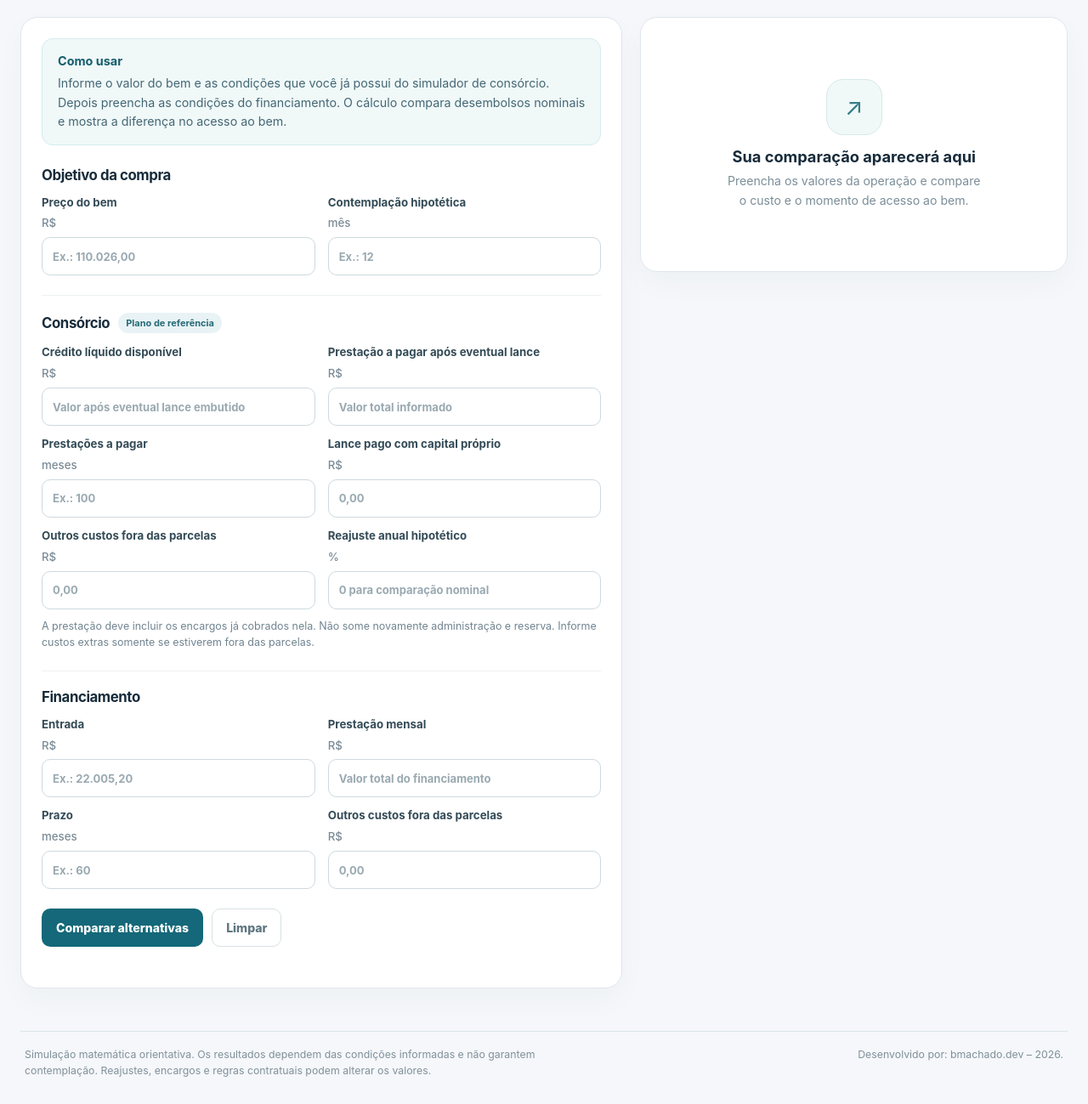
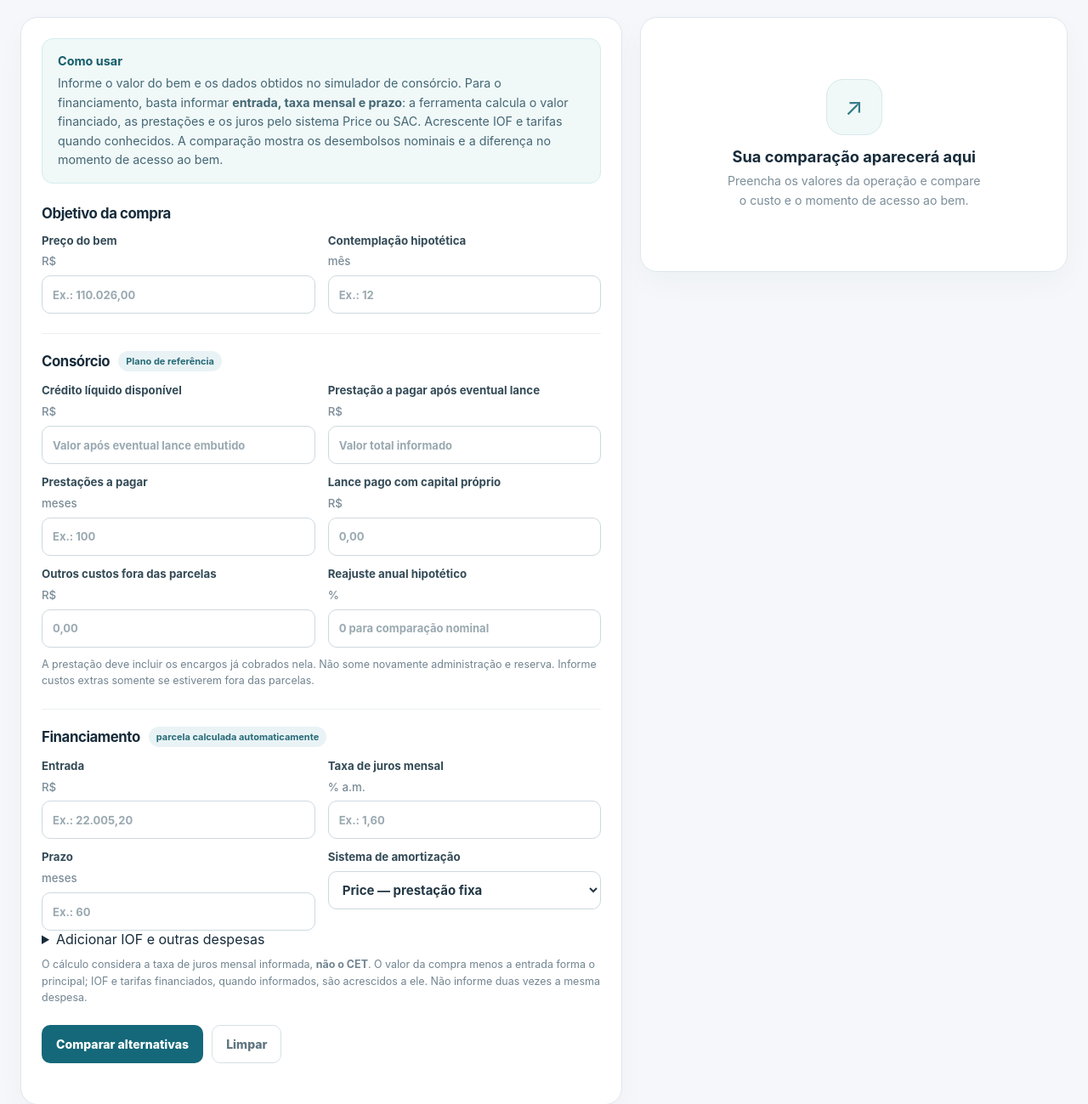
Before and after one commit to bmachadovr/tools, a plain HTML site: page calculadora-consorcio/index.html in a window 1280 px wide. Shown: the part 577-1876 px from the top of the page at 85% size. Drawn offline with Linux system fonts and the light colour scheme.

Commit message:
feat(consorcio): solicitar taxa e prazo para calcular financiamento Price ou SAC

```diff
--- a/calculadora-consorcio/index.html
+++ b/calculadora-consorcio/index.html
@@ -26,7 +26,7 @@
     <section class="panel active" id="painel-comparar" role="tabpanel" aria-labelledby="tab-comparar">
       <div class="panel-head"><div><span class="section-kicker">ANÁLISE FINANCEIRA</span><h2>Consórcio, financiamento ou à vista?</h2><p>Compare quanto será desembolsado e quando será possível usar o bem. A data de contemplação no consórcio é apenas um cenário hipotético.</p></div><button type="button" class="example" data-example="comparar">Preencher exemplo</button></div>
       <div class="content-grid"><form id="form-comparar" class="form-card" novalidate>
-        <div class="how"><strong>Como usar</strong><p>Informe o valor do bem e as condições que você já possui do simulador de consórcio. Depois preencha as condições do financiamento. O cálculo compara desembolsos nominais e mostra a diferença no acesso ao bem.</p></div>
+        <div class="how"><strong>Como usar</strong><p>Informe o valor do bem e os dados obtidos no simulador de consórcio. Para o financiamento, basta informar <b>entrada, taxa mensal e prazo</b>: a ferramenta calcula o valor financiado, as prestações e os juros pelo sistema Price ou SAC. Acrescente IOF e tarifas quando conhecidos. A comparação mostra os desembolsos nominais e a diferença no momento de acesso ao bem.</p></div>
         <div class="form-section"><h3>Objetivo da compra</h3><div class="fields">
           <label>Preço do bem <span>R$</span><input id="c-bem" inputmode="decimal" placeholder="Ex.: 110.026,00" required></label>
           <label>Contemplação hipotética <span>mês</span><input id="c-contemplacao" type="number" min="1" max="999" placeholder="Ex.: 12" required></label>
@@ -39,12 +39,20 @@
           <label>Outros custos fora das parcelas <span>R$</span><input id="c-extras" inputmode="decimal" placeholder="0,00"></label>
           <label>Reajuste anual hipotético <span>%</span><input id="c-reajuste" inputmode="decimal" placeholder="0 para comparação nominal"></label>
         </div><p class="hint">A prestação deve incluir os encargos já cobrados nela. Não some novamente administração e reserva. Informe custos extras somente se estiverem fora das parcelas.</p></div>
-        <div class="form-section"><h3>Financiamento</h3><div class="fields">
+        <div class="form-section"><h3>Financiamento <span class="inline-tag">parcela calculada automaticamente</span></h3><div class="fields">
           <label>Entrada <span>R$</span><input id="c-entrada" inputmode="decimal" placeholder="Ex.: 22.005,20" required></label>
-          <label>Prestação mensal <span>R$</span><input id="c-finparcela" inputmode="decimal" placeholder="Valor total do financiamento" required></label>
+          <label>Taxa de juros mensal <span>% a.m.</span><input id="c-fintaxa" inputmode="decimal" placeholder="Ex.: 1,60" required></label>
           <label>Prazo <span>meses</span><input id="c-finprazo" type="number" min="1" max="600" placeholder="Ex.: 60" required></label>
-          <label>Outros custos fora das parcelas <span>R$</span><input id="c-finextras" inputmode="decimal" placeholder="0,00"></label>
-        </div></div>
+          <label>Sistema de amortização<select id="c-sistema"><option value="price">Price — prestação fixa</option><option value="sac">SAC — prestação decrescente</option></select></label>
+        </div>
+        <details class="finance-advanced"><summary>Adicionar IOF e outras despesas</summary><p class="hint">Use os valores informados pela financeira. Esses custos não são calculados automaticamente, pois dependem das condições da operação. Valores financiados entram no saldo sobre o qual incidem os juros; custos pagos à vista entram diretamente no desembolso.</p>
+          <div class="fields">
+            <label>IOF financiado <span>R$</span><input id="c-finiof" inputmode="decimal" placeholder="Se conhecido"></label>
+            <label>Tarifas e seguros financiados <span>R$</span><input id="c-fintarifas" inputmode="decimal" placeholder="Se conhecidos"></label>
+            <label>Custos pagos à vista <span>R$</span><input id="c-finextras" inputmode="decimal" placeholder="Se conhecidos"></label>
+          </div>
+        </details>
+        <p class="hint">O cálculo considera a taxa de juros mensal informada, <b>não o CET</b>. O valor da compra menos a entrada forma o principal; IOF e tarifas financiados, quando informados, são acrescidos a ele. Não informe duas vezes a mesma despesa.</p></div>
         <div class="actions"><button type="submit" class="primary">Comparar alternativas</button><button type="reset" class="ghost">Limpar</button></div><p class="form-error" id="erro-comparar" role="alert"></p>
       </form><aside id="resultado-comparar" class="result-card" aria-live="polite"><div class="empty-result"><span class="empty-icon">↗</span><h3>Sua comparação aparecerá aqui</h3><p>Preencha os valores da operação e compare o custo e o momento de acesso ao bem.</p></div></aside></div>
     </section>
```
